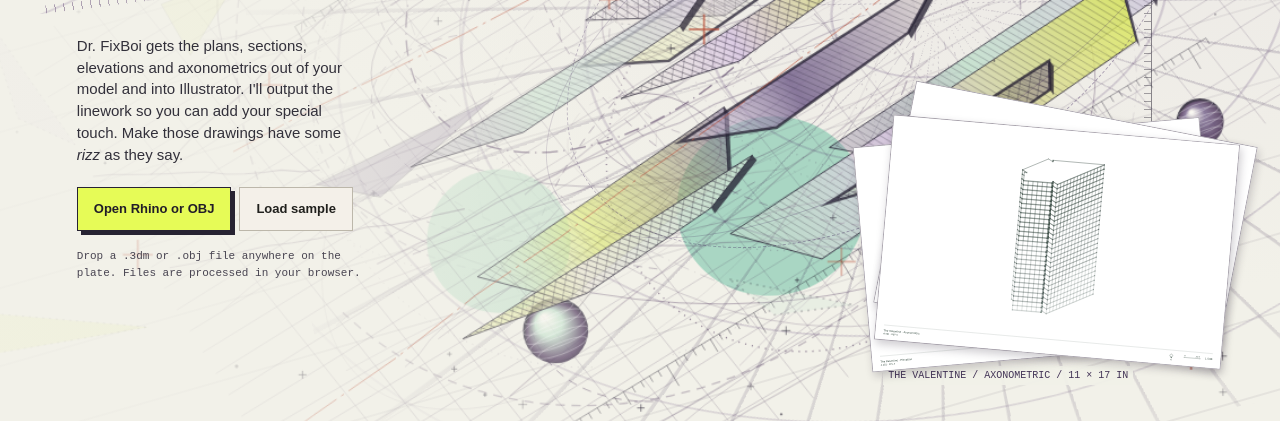
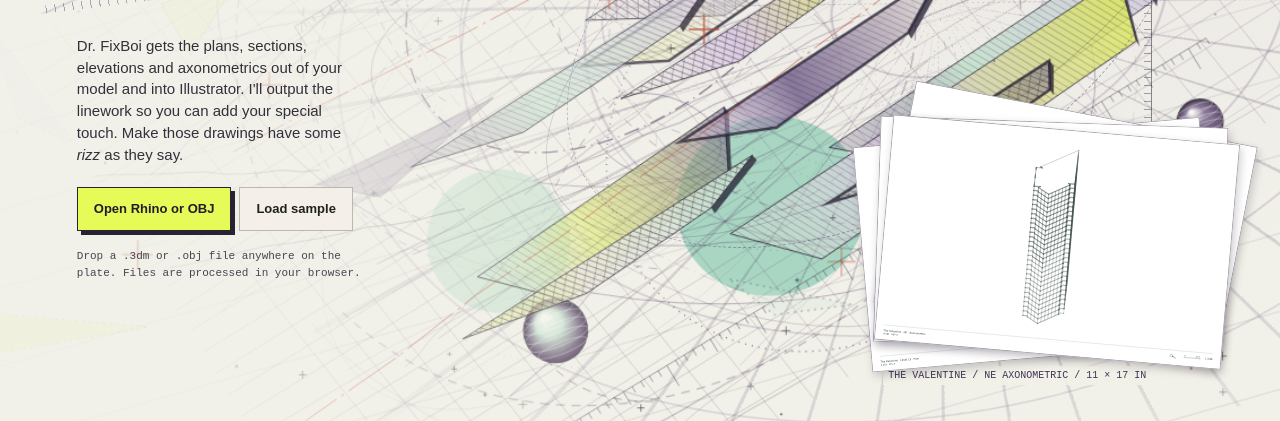
Before and after one commit to heyvian/dr-fixboi-drawing-studio, a website: page index.html in a window 1280 px wide. Shown: the part 379-800 px from the top of the page. Drawn offline with Linux system fonts and the light colour scheme.

Commit message:
Keep a directional axonometric on the sample stack

```diff
--- a/index.html
+++ b/index.html
@@ -68,11 +68,10 @@
             <div class="sample-sheets">
               <img class="sample-back" src="src/assets/sample-sheets/plan.svg" alt="" width="1700" height="1100" />
               <img class="sample-back" src="src/assets/sample-sheets/elevation.svg" alt="" width="1700" height="1100" />
-              <a id="sampleSheetLink" href="src/assets/sample-sheets/axonometric.svg" target="_blank" rel="noopener">
-                <img id="sampleSheetImage" src="src/assets/sample-sheets/axonometric.svg" alt="Open the full Valentine axonometric sheet" width="1700" height="1100" />
-              </a>
+              <img class="sample-back" src="src/assets/sample-sheets/section.svg" alt="" width="1700" height="1100" />
+              <img id="sampleSheetImage" src="src/assets/sample-sheets/axonometric-ne.svg" alt="Northeast axonometric drawing of The Valentine" width="1700" height="1100" />
             </div>
-            <figcaption>The Valentine / <span id="sampleSheetView">Axonometric</span> / 11 × 17 in</figcaption>
+            <figcaption>The Valentine / <span id="sampleSheetView">NE axonometric</span> / 11 × 17 in</figcaption>
           </figure>
         </div>
       </div>
--- a/src/css/studio.css
+++ b/src/css/studio.css
@@ -282,7 +282,7 @@ main:has(.drop-zone:not([hidden])) .drawing-workspace { visibility: hidden; }
   transform: translate(-6%, 2%) rotate(-10deg);
 }
 .sample-sheets .sample-back:nth-child(2) { transform: translate(2%, -8%) rotate(6deg); }
-.sample-sheets a { display: block; }
+.sample-sheets .sample-back:nth-child(3) { transform: translate(-2%, -3%) rotate(-3deg); }
 .sample-fragment figcaption {
   width: fit-content;
   max-width: 100%;
--- a/src/js/studio-art.js
+++ b/src/js/studio-art.js
@@ -230,16 +230,10 @@
   dropZone.addEventListener('pointerleave', resetMotion);
   canMove.addEventListener('change', resetMotion);
 
-  const sampleSheets = ['Axonometric', 'Elevation', 'Plan', 'Section'];
-  const frontIndex = seed % sampleSheets.length;
-  const artworkPath = (view) => 'src/assets/sample-sheets/' + view.toLowerCase() + '.svg';
-  const front = sampleSheets[frontIndex];
+  const directions = ['NE', 'SE', 'NW', 'SW'];
+  const direction = directions[seed % directions.length];
   const sampleImage = document.querySelector('#sampleSheetImage');
-  const sampleLink = document.querySelector('#sampleSheetLink');
-  sampleImage.src = sampleLink.href = artworkPath(front);
-  sampleImage.alt = 'Open the full Valentine ' + front.toLowerCase() + ' sheet';
-  document.querySelector('#sampleSheetView').textContent = front;
-  document.querySelectorAll('.sample-back').forEach((sheet, i) => {
-    sheet.src = artworkPath(sampleSheets[(frontIndex + i + 1) % sampleSheets.length]);
-  });
+  sampleImage.src = 'src/assets/sample-sheets/axonometric-' + direction.toLowerCase() + '.svg';
+  sampleImage.alt = direction + ' axonometric drawing of The Valentine';
+  document.querySelector('#sampleSheetView').textContent = direction + ' axonometric';
 })();
```
Also changed, not shown: src/assets/sample-sheets/axonometric-ne.svg (added), src/assets/sample-sheets/axonometric-nw.svg (added), src/assets/sample-sheets/axonometric-se.svg (added), src/assets/sample-sheets/axonometric-sw.svg (added), src/assets/sample-sheets/axonometric.svg (deleted).
